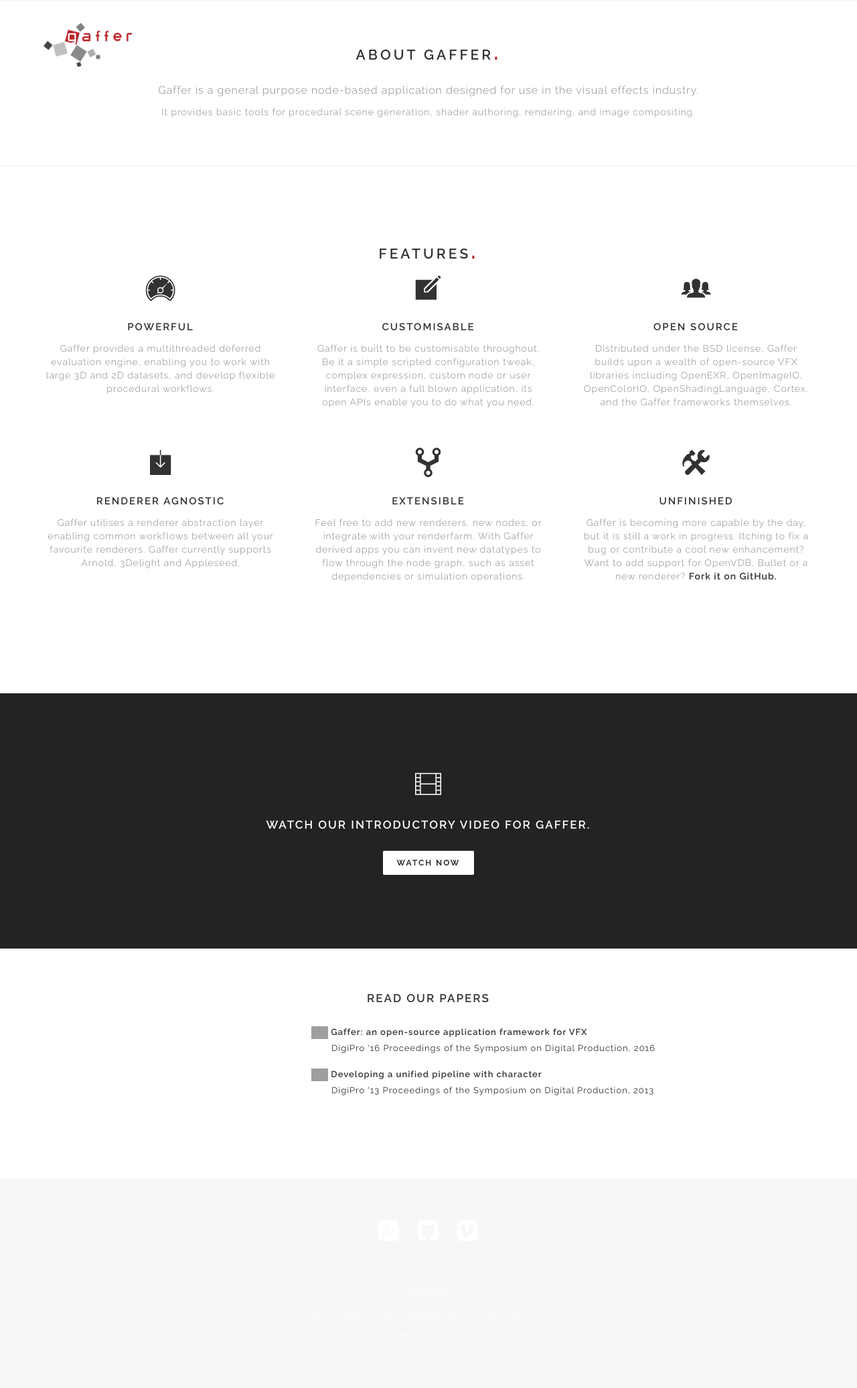
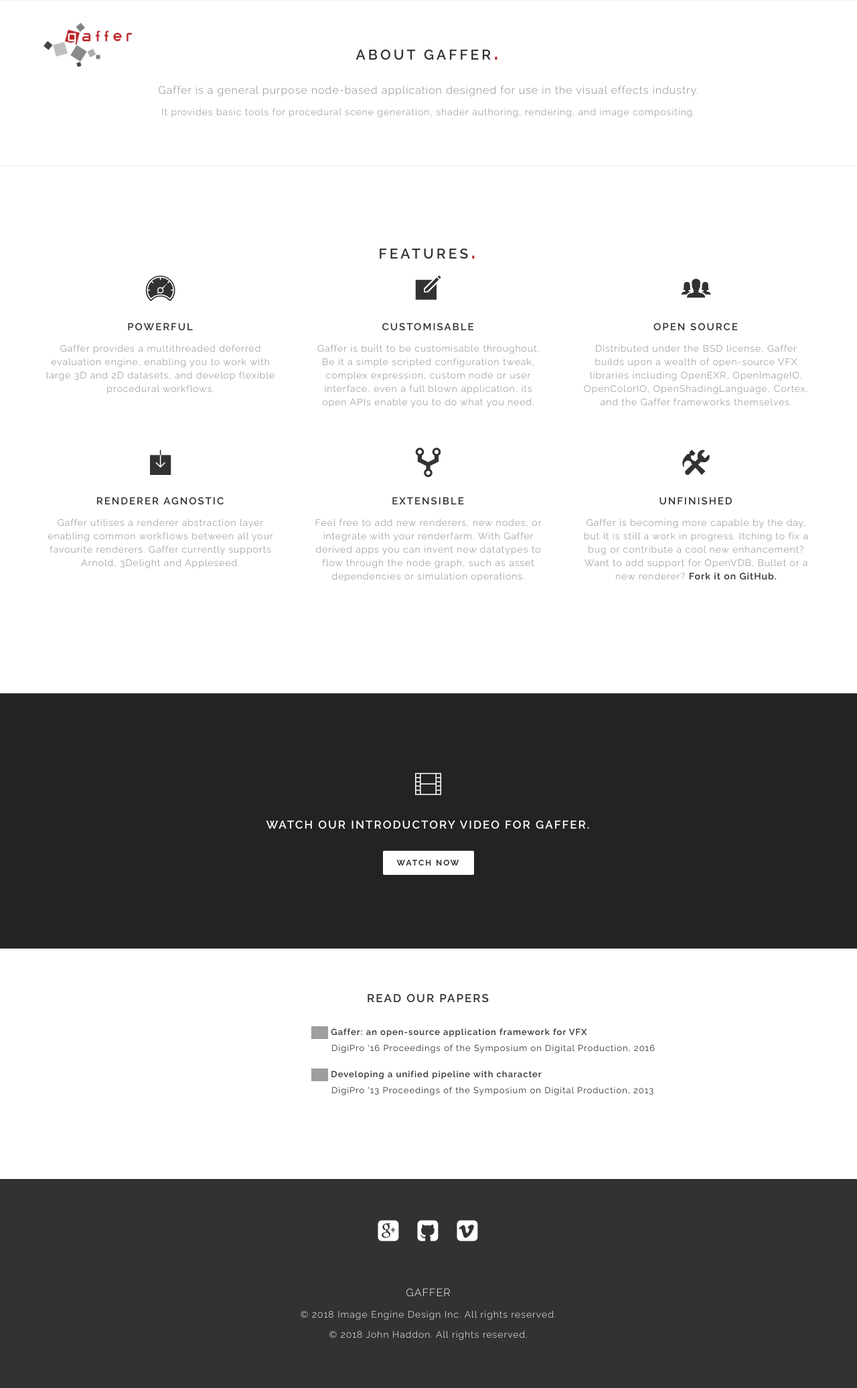
Before and after one commit to GafferHQ/gafferhq.github.io, a Jekyll site: the page built from index.html, in a window 1280 px wide. Shown: the whole page at 67% size. Built offline with Jekyll 4.4.1, drawn with Linux system fonts in a browser that asks for light colours; some web fonts are replaced; the list of posts is cut into pages by our own code; grey boxes are pictures that could not be loaded.

Commit message:
custom-style.css : Ensure footer background is dark (override style.css)

```diff
--- a/css/custom-style.css
+++ b/css/custom-style.css
@@ -36,3 +36,7 @@
     height: 300px;
     padding: initial;
 }
+
+footer.footer {
+    background-color: #323232;
+}
```
